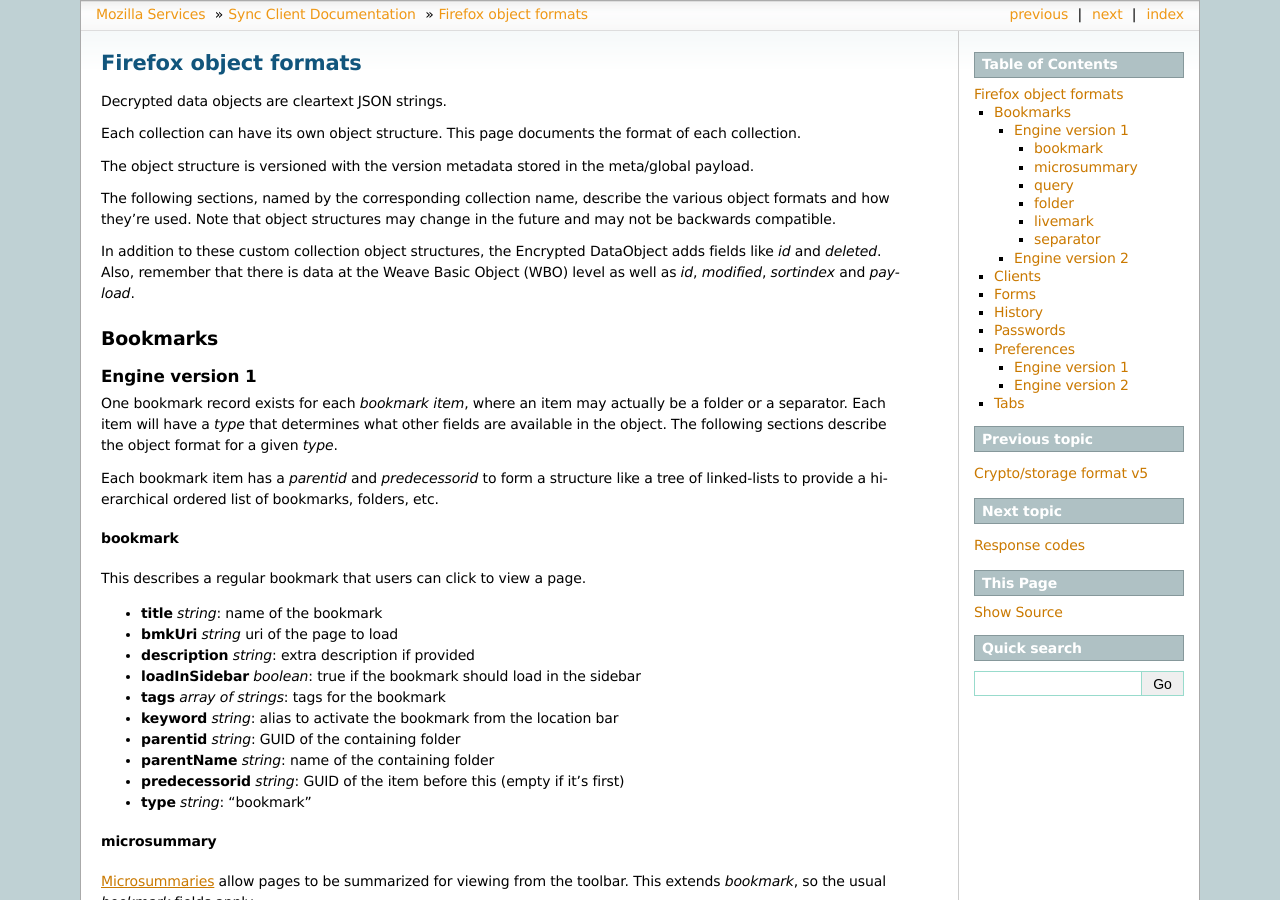
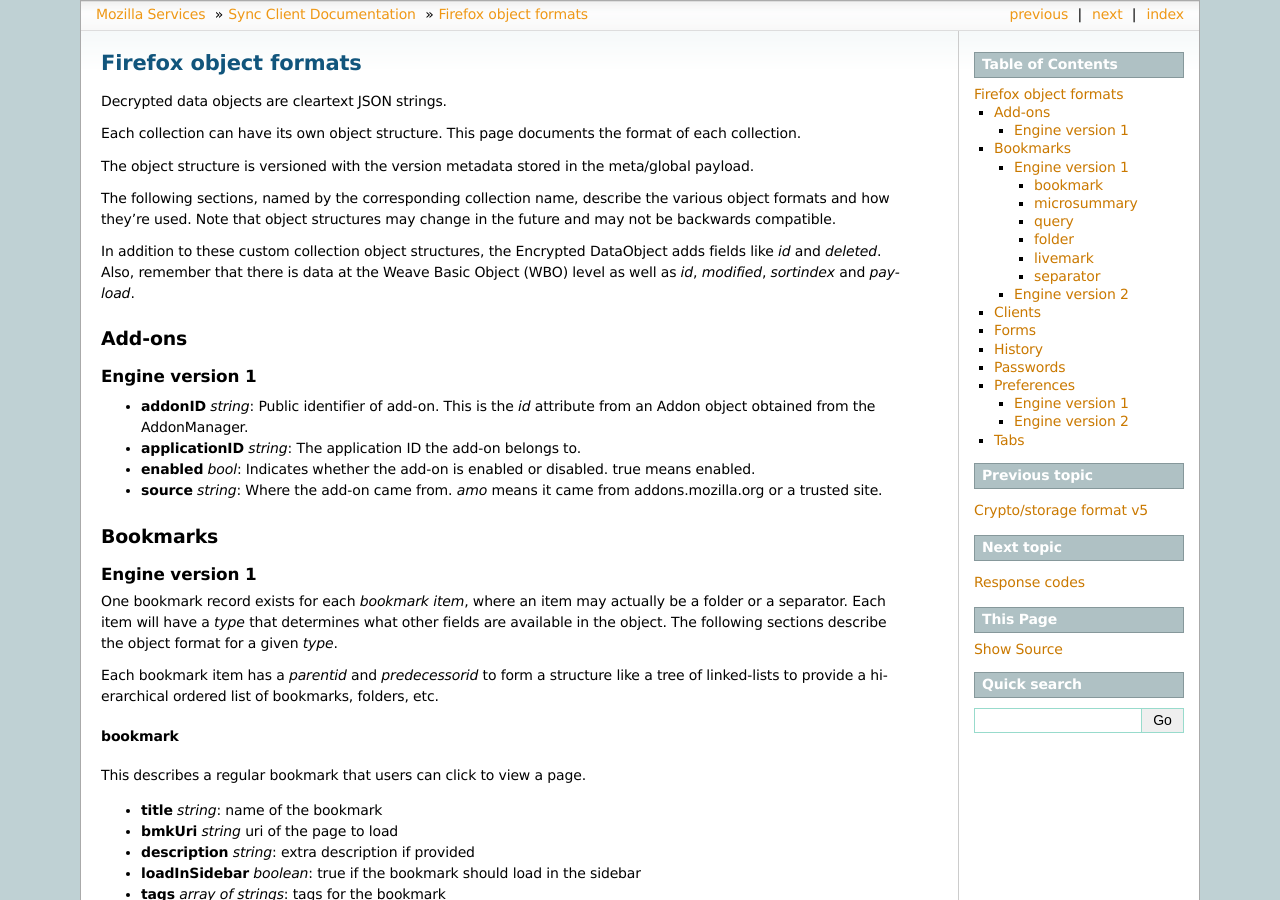
Before and after one commit to mozilla-services/docs, a Sphinx documentation site: the page built from source/sync/objectformats.rst, in a window 1280 px wide and 900 px high. Built offline with Sphinx 7.4.7, drawn with Linux system fonts in a browser that asks for light colours.

Commit message:
[Sync] Document add-ons record format

```diff
--- a/source/sync/objectformats.rst
+++ b/source/sync/objectformats.rst
@@ -20,6 +20,17 @@
 adds fields like *id* and *deleted*. Also, remember that there is data at the
 Weave Basic Object (WBO) level as well as *id*, *modified*, *sortindex* and
 *payload*.
+
+Add-ons
+=======
+
+Engine version 1
+----------------
+
+* **addonID** *string*: Public identifier of add-on. This is the *id* attribute from an Addon object obtained from the AddonManager.
+* **applicationID** *string*: The application ID the add-on belongs to.
+* **enabled** *bool*: Indicates whether the add-on is enabled or disabled. true means enabled.
+* **source** *string*: Where the add-on came from. *amo* means it came from addons.mozilla.org or a trusted site.
 
 Bookmarks
 =========
```
